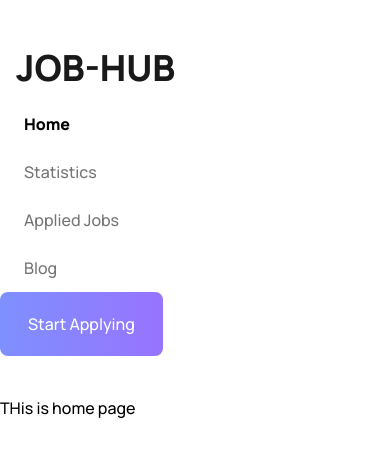
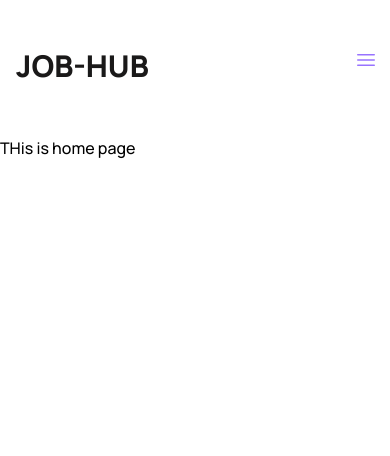
Before and after one commit to Re-zan/Job-Hub, a React (Vite) app: page / in a window 390 px wide. Shown: the top 456 px of the page. Built offline with nearby package versions, Linux system fonts and the light colour scheme.

Commit message:
navbar done in responsivly

```diff
--- a/package.json
+++ b/package.json
@@ -9,6 +9,7 @@
     "preview": "vite preview"
   },
   "dependencies": {
+    "@heroicons/react": "^2.0.17",
     "localforage": "^1.10.0",
     "match-sorter": "^6.3.1",
     "react": "^18.2.0",
--- a/src/components/Header/Header.jsx
+++ b/src/components/Header/Header.jsx
@@ -1,16 +1,32 @@
-import React from "react";
+import React, { useState } from "react";
 import { Link, NavLink } from "react-router-dom";
-
+import { Bars3Icon, XMarkIcon } from "@heroicons/react/24/solid";
 const Header = () => {
+  const [isOpen, setIsOpen] = useState(false);
   return (
-    <nav className="md:container sm:conatiner mx-auto justify-between items-center md:flex pt-12 pb-10">
+    <nav className="sm:max-w-xl md:max-w-full lg:max-w-screen-xl mx-auto justify-between items-center  pt-12 pb-10 md:flex">
       <Link to="/">
-        <div className=" text-[#1A1919]  text-4xl md:text-base lg:text-3xl font-bold pl-4 md:pl-0 pb-3 md:pb-0">
-          JOB-HUB
+        <div className=" text-[#1A1919]  text-3xl md:text-base lg:text-3xl font-bold pl-4 md:pl-0 pb-3 md:pb-0 flex justify-between">
+          <h2>JOB-HUB</h2>
+          <div onClick={() => setIsOpen(!isOpen)}>
+            <span>
+              {isOpen === true ? (
+                <XMarkIcon className="h-6 w-6  text-[#9873FF] md:hidden mr-3" />
+              ) : (
+                <Bars3Icon className="h-6 w-6  text-[#9873FF] md:hidden mr-3" />
+              )}
+            </span>
+          </div>
         </div>
       </Link>
 
-      <ul className="md:flex px-6 items-center ">
+      <ul
+        className={` md:flex px-6 items-center absolute md:static transition ease-in-out duration-500 ${
+          isOpen
+            ? " top-24 z-10  bg-[#acb4e8] text-white text-center  w-full py-7"
+            : " -top-56 "
+        }`}
+      >
         <NavLink
           to="/"
           className={({ isActive }) =>
@@ -54,8 +70,16 @@ const Header = () => {
         >
           <li className="py-3 md:px-7">Blog</li>
         </NavLink>
+
+        <button
+          className={`md:hidden bg-gradient-to-r from-[#7E90FE] to-[#9873FF] text-white py-5 px-7  rounded-lg ${
+            isOpen ? " " : " hidden"
+          }`}
+        >
+          Start Applying
+        </button>
       </ul>
-      <button className=" bg-gradient-to-r from-[#7E90FE] to-[#9873FF] text-white py-5 px-7 rounded-lg">
+      <button className=" bg-gradient-to-r from-[#7E90FE] to-[#9873FF] text-white py-5 px-7  rounded-lg hidden md:block">
         Start Applying
       </button>
     </nav>
```
Also changed, not shown: 1 other file (tests, documents, lock files or other folders).
